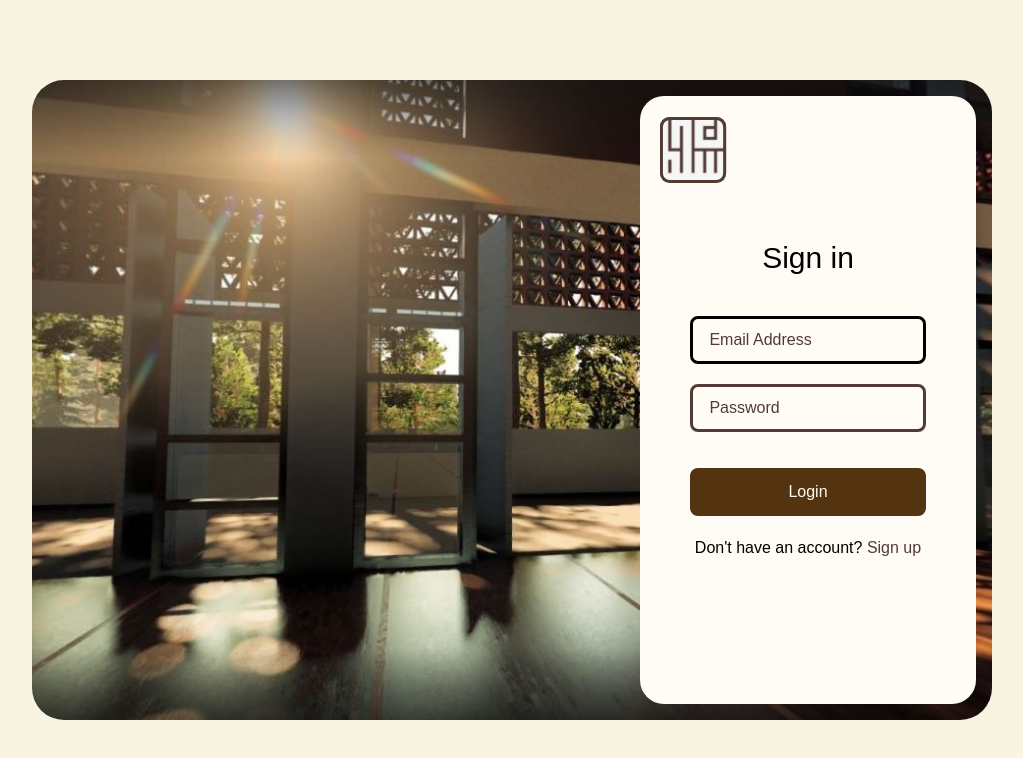
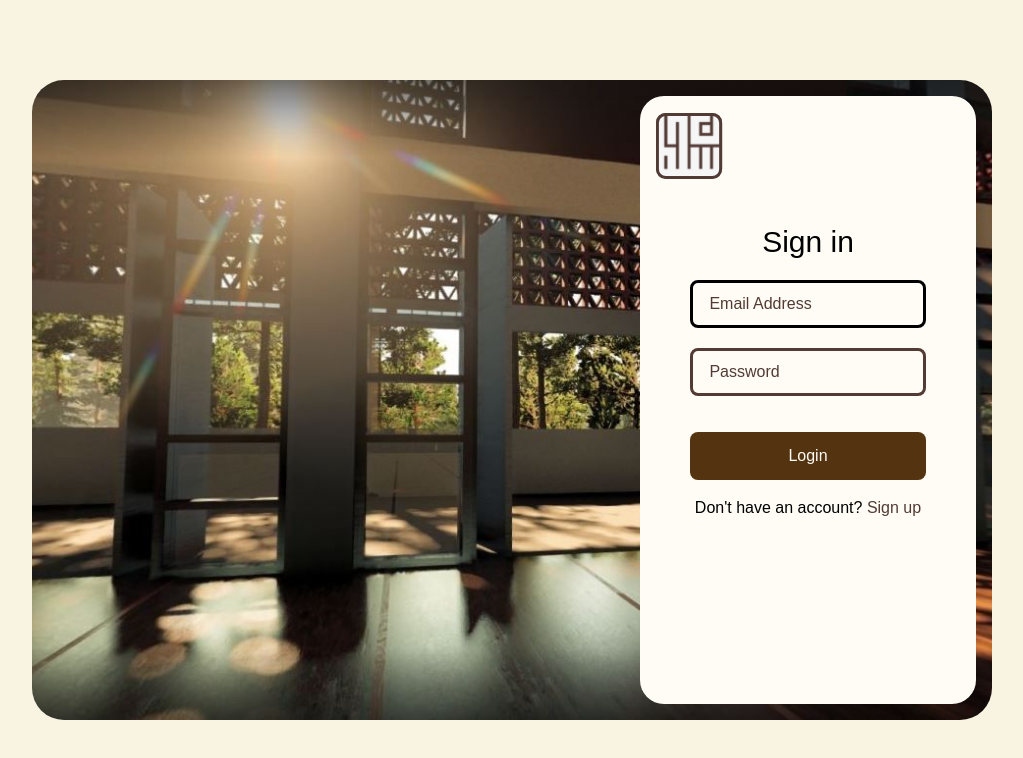
Before and after one commit to rifchzschki/Client-Salman-Integrated-Apps, a Next.js app: page /login in a window 1280 px wide. Shown: the top 758 px of the page, without its empty margins (128-1151 px from the left). Built offline with nearby package versions, Linux system fonts and the light colour scheme.

Commit message:
ft: correcting the layouts

```diff
--- a/src/app/login/page.tsx
+++ b/src/app/login/page.tsx
@@ -5,10 +5,12 @@ export default function Login() {
     <main className="w-screen h-screen bg-cream flex items-center justify-center overflow-hidden">
         <div className="relative w-[75vw] h-[80vh] bg-bonewhite rounded-4xl flex items-center justify-end overflow-hidden">
             <img src="/masjid-salman-itb.jpg" alt="" className="absolute min-w-[100%] min-h-[100%] object-cover z-0"/>
-            <div className="absolute w-[35%] h-[95%] flex flex-col gap-5 items-center justify-center bg-bonewhite z-10 m-4 rounded-3xl">
-                <img src="/logo-salman.svg" className="absolute top-5 left-5 w-17 h-17"/>
+            <div className="absolute w-[35%] h-[95%] flex flex-col items-center justify-start bg-bonewhite z-10 m-4 rounded-3xl">
+                <div className="flex justify-start items-start w-full h-20 mt-4 ml-8">
+                    <img src="/logo-salman.svg" className="w-17 h-17"/>
+                </div>
                 <div>
-                    <h1 className="text-3xl text-black">Sign in</h1>
+                    <h1 className="text-3xl text-black mt-8">Sign in</h1>
                 </div>
                 <form action="" className="flex flex-col gap-5 items-center justify-center w-[70%] mt-5">
                     <div className="w-[100%] h-12 border-3 border-black rounded-lg flex items-center pl-2">
@@ -29,7 +31,7 @@ export default function Login() {
                     {/* <div className="h-[0.5px] w-[105%] bg-d-brown"></div> */}
                     <button type="submit" className="w-full h-12 bg-l-brown font-medium text-bonewhite mt-4 rounded-lg cursor-pointer hover:bg-l2-brown">Login</button>
                 </form>
-                <p className="text-black">Don't have an account? <a href="/signup" className="text-d-brown">Sign up</a></p>
+                <p className="text-black mt-4">Don't have an account? <a href="/signup" className="text-d-brown">Sign up</a></p>
             </div>
         </div>
     </main>
```
